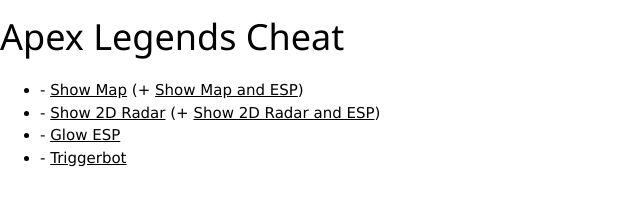
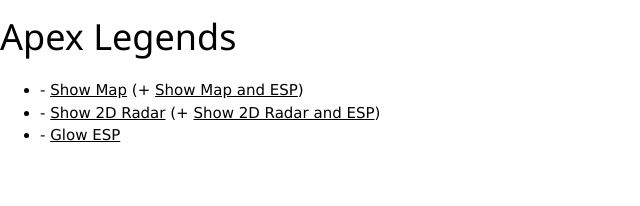
Before and after one commit to SparkyEU/apexsparky, a website: page docs/index.html in a window 1280 px wide. Shown: the whole page, without its empty margins (0-640 px from the left). Drawn offline with nearby package versions, Linux system fonts and the light colour scheme.

Commit message:
Update index.html

```diff
--- a/docs/index.html
+++ b/docs/index.html
@@ -10,12 +10,11 @@
   </head>
   <body>
     <div class="container">
-      <h1>Apex Legends Cheat</h1>
+      <h1>Apex Legends</h1>
       <ul class="content">
         <li>- <a href="map.html">Show Map</a> (+ <a href="map.html#enable-sense">Show Map and ESP</a>)</li>
         <li>- <a href="radar.html">Show 2D Radar</a> (+ <a href="radar.html#enable-sense">Show 2D Radar and ESP</a>)</li>
         <li>- <a href="sense.html">Glow ESP</a></li>
-        <li>- <a href="triggerbot.html">Triggerbot</a></li>
       </ul>
     </div>
   </body>
```
